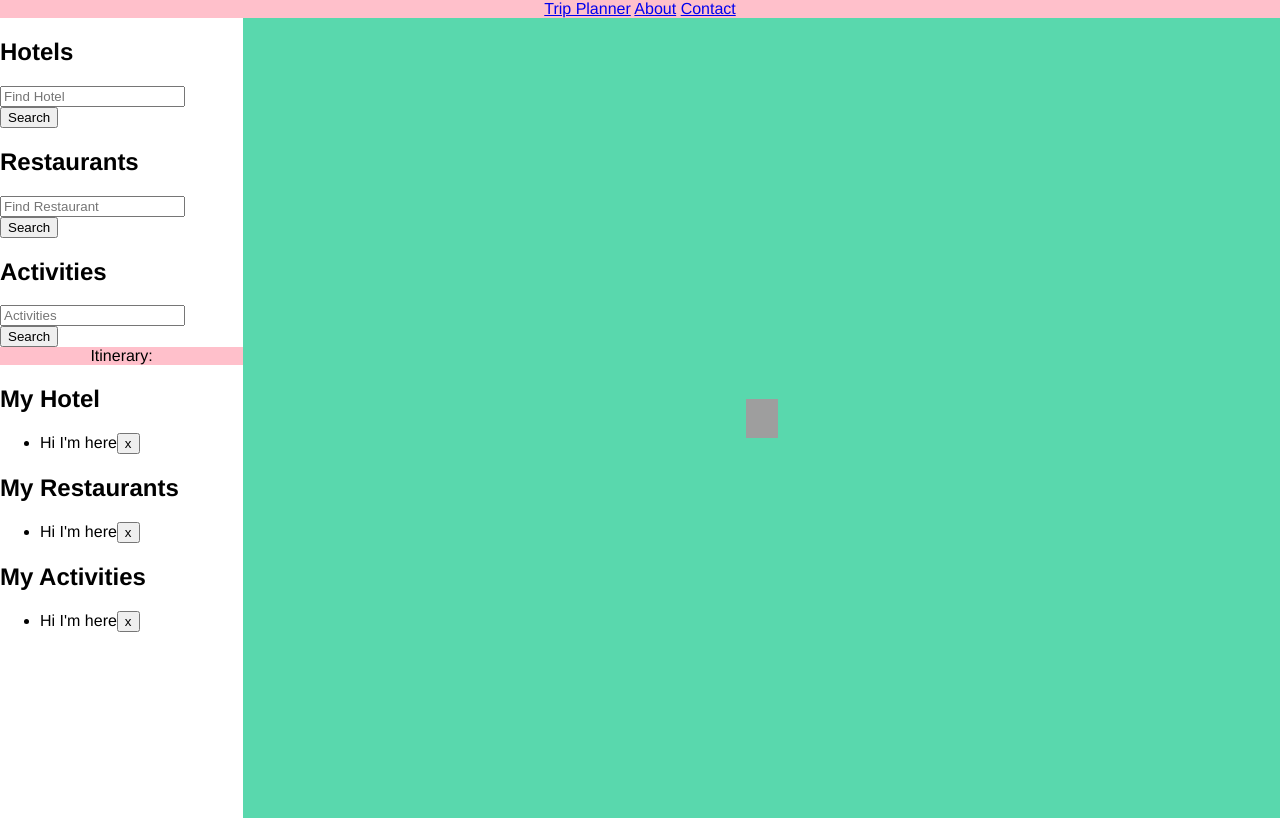
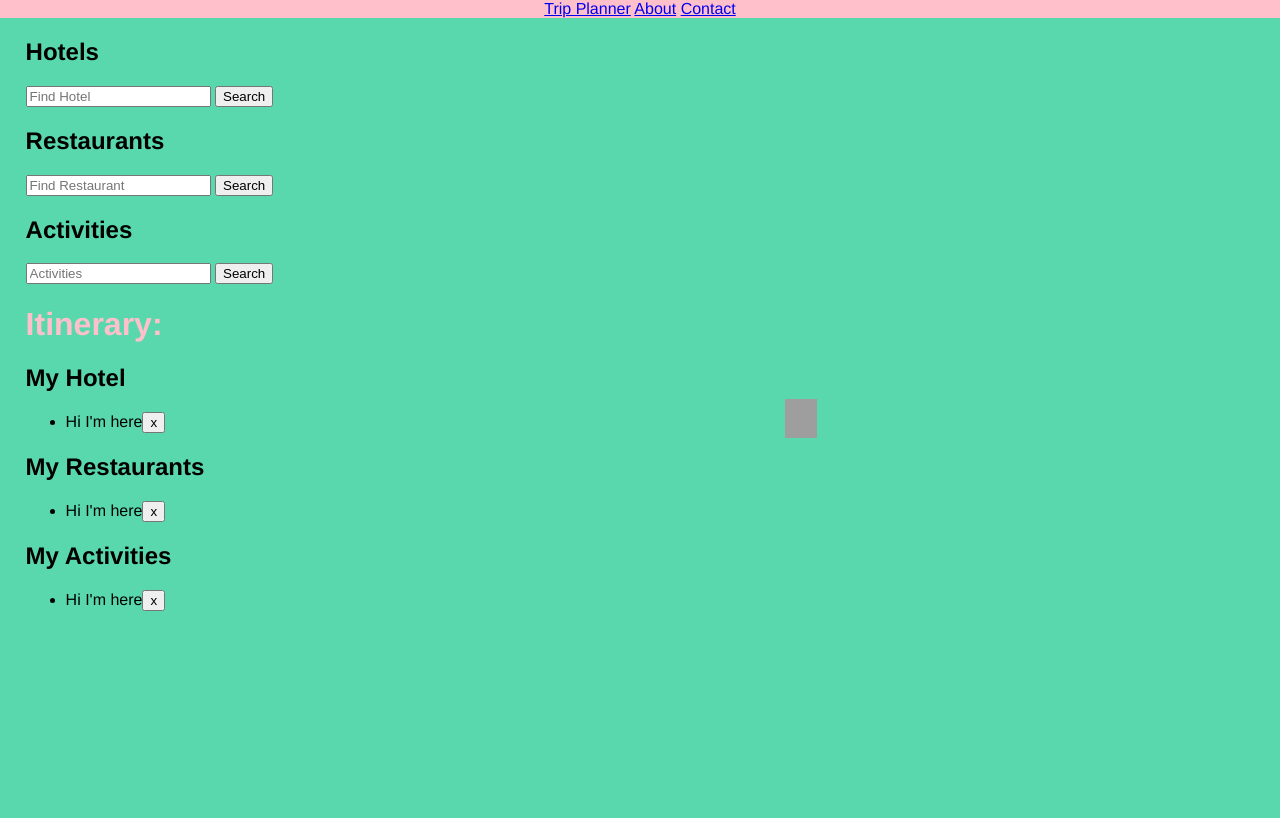
Before and after one commit to devondacoda/trip-planner-0, a website: page public/index.html in a window 1280 px wide. Drawn offline with Linux system fonts and the light colour scheme; no server answers; grey boxes are pictures that could not be loaded.

Commit message:
aligned content

```diff
--- a/public/index.html
+++ b/public/index.html
@@ -35,7 +35,7 @@
         </div>
 
         <div id="itinerary">
-          <header>Itinerary:</header>
+          <h1 id="itinerary-title">Itinerary:</h1>
           <div id="to-do-list">
             <h2>My Hotel</h2>
               <ul>
--- a/public/style.css
+++ b/public/style.css
@@ -12,37 +12,28 @@ body {
   display: flex;
 }
 
+header {
+  background-color: pink;
+  text-align: center;
+  align-items: center;
+}
+
+.sidebar {
+  display: flex-inline;
+  flex-direction: column;
+  width: 33%;
+  padding-left: 2vw;
+}
+
+h1#itinerary-title {
+  color: pink;
+}
+
 #map {
   height: 100vh;
   width: 100vw;
 }
 
-header {
-  background-color: pink;
-  text-align: center;
-  align-items: center;
-}
-/*
-.things-to-do {
-  display: flex;
-  flex-direction: column;
-} */
-
-/* .thing-child {
-  width: 300px;
-} */
-
-/* #to-do-list {
-  width: 500px;
-} */
-
-.sidebar {
-  display: flex-inline;
-  background-color: white;
-  flex-direction: column;
-  width: 300px;
-}
-
 @media () {
 
 }
```
